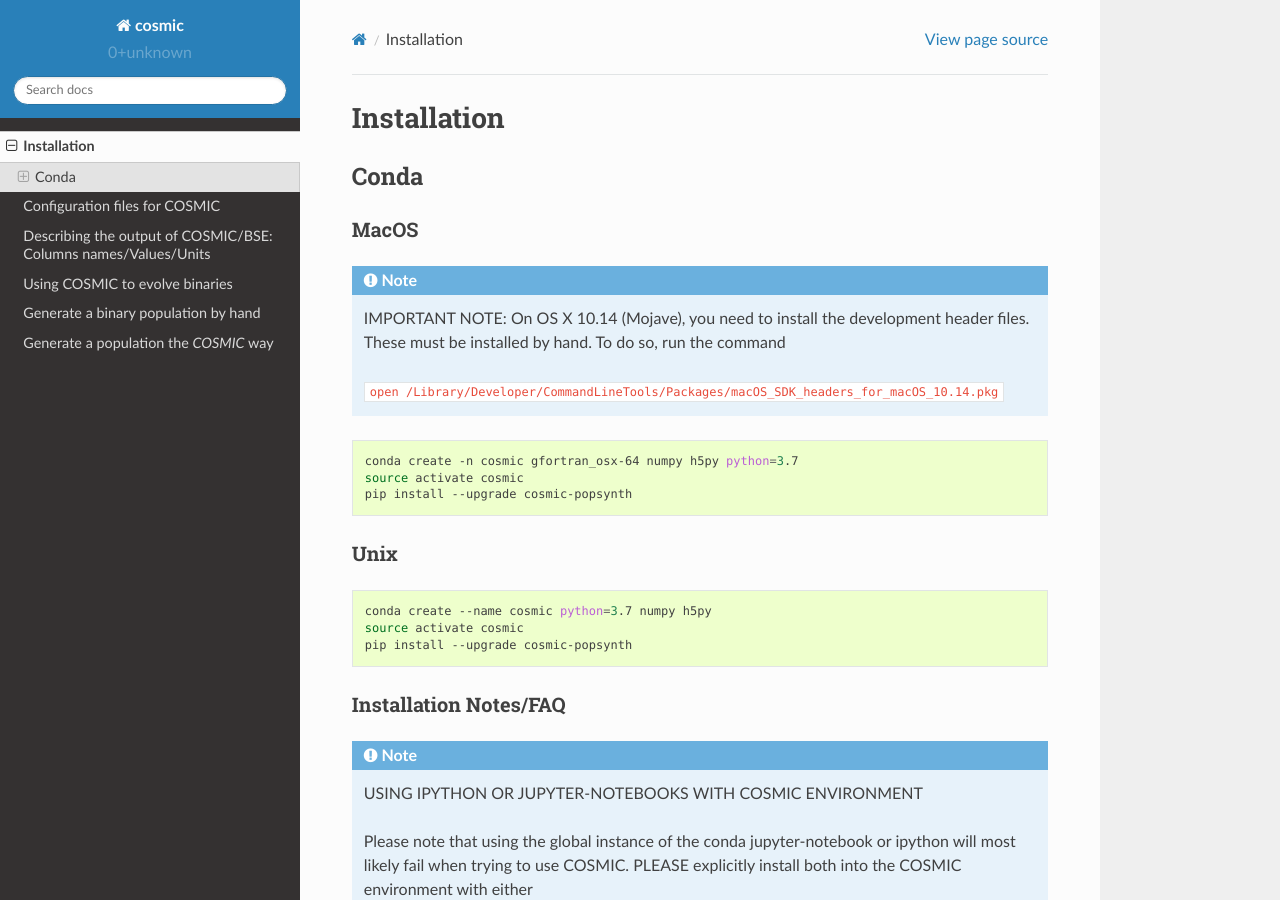
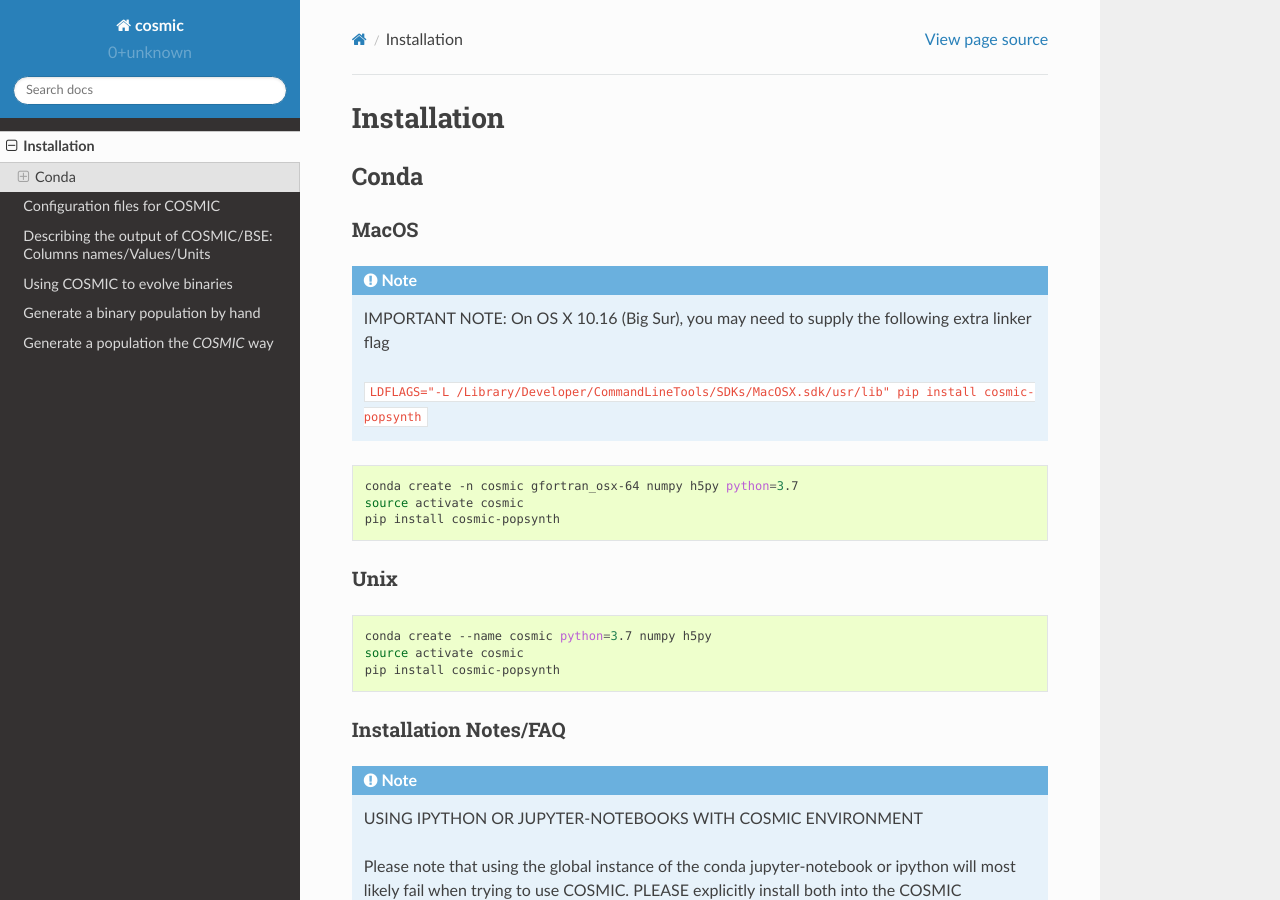
Before and after one commit to COSMIC-PopSynth/COSMIC, a Sphinx documentation site: the page built from docs/install/index.rst, in a window 1280 px wide and 900 px high. Built offline with Sphinx 7.4.7 and the Read the Docs theme 2.0.0, drawn with Linux system fonts in a browser that asks for light colours; formulas are drawn with MathJax 3.

Commit message:
Update install instructions (#502)
* Adding install instructions for Big Sur
* Adding in a Dockerfile and CI to automatically build and push docker containers for COSMIC.

```diff
--- a/docs/install/index.rst
+++ b/docs/install/index.rst
@@ -12,15 +12,15 @@
 -----
 .. note::
 
-    IMPORTANT NOTE: On OS X 10.14 (Mojave), you need to install the development header files. These must be installed by hand. To do so, run the command
+    IMPORTANT NOTE: On OS X 10.16 (Big Sur), you may need to supply the following extra linker flag
 
-    ``open /Library/Developer/CommandLineTools/Packages/macOS_SDK_headers_for_macOS_10.14.pkg``
+    ``LDFLAGS="-L /Library/Developer/CommandLineTools/SDKs/MacOSX.sdk/usr/lib" pip install cosmic-popsynth``
 
 .. code-block:: bash
 
     conda create -n cosmic gfortran_osx-64 numpy h5py python=3.7
     source activate cosmic
-    pip install --upgrade cosmic-popsynth
+    pip install cosmic-popsynth
 
 
 Unix
@@ -29,7 +29,7 @@
 
     conda create --name cosmic python=3.7 numpy h5py
     source activate cosmic
-    pip install --upgrade cosmic-popsynth
+    pip install cosmic-popsynth
 
 Installation Notes/FAQ
 ----------------------
```
Also changed, not shown: 2 other files.
